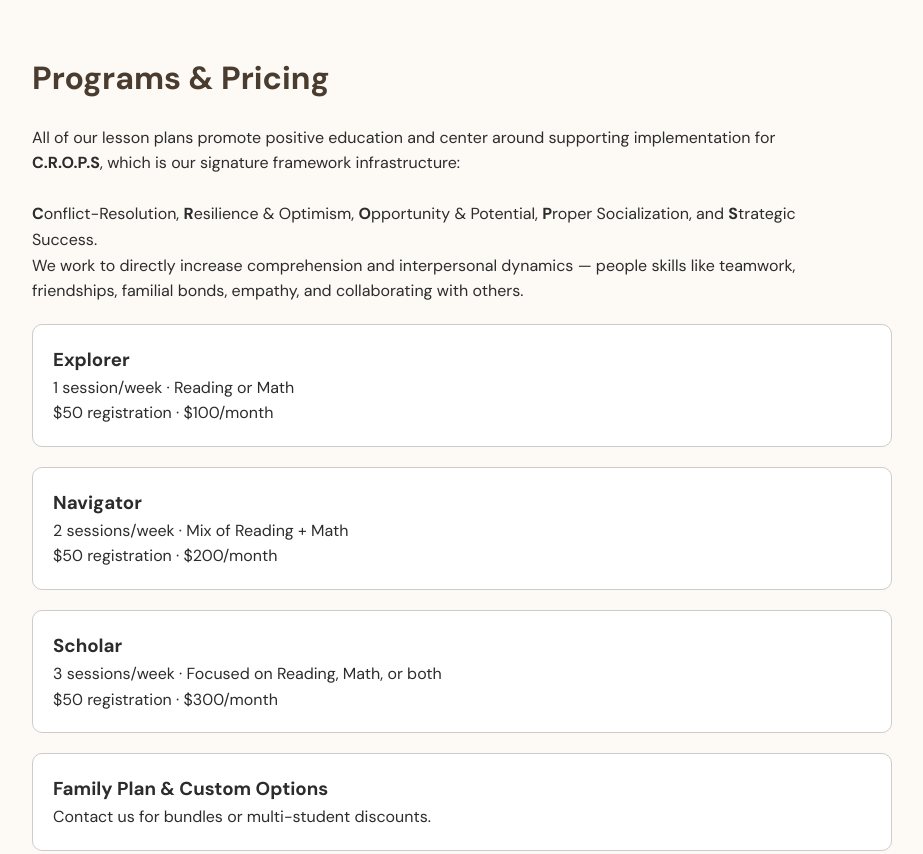
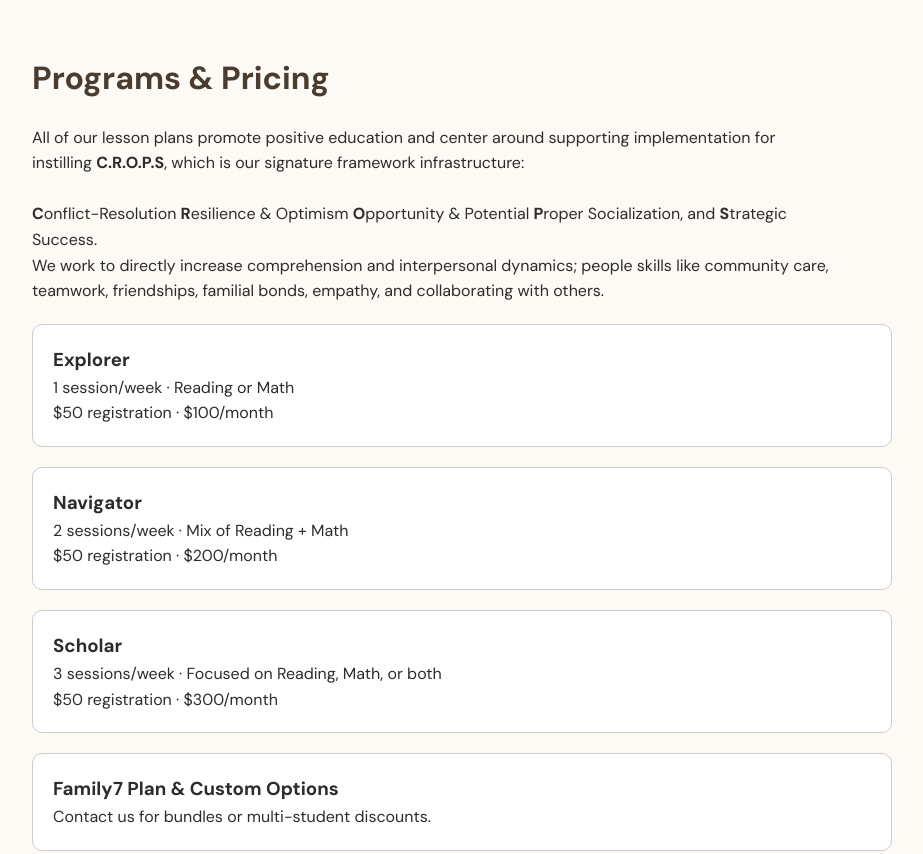
Before and after one commit to TrueHonestAcademics/TrueHonestAcademics.github.io, a plain HTML site: page index.html in a window 1280 px wide. Shown: the part 1380-2234 px from the top of the page, without its empty margins (178-1101 px from the left). Drawn offline with Linux system fonts and the light colour scheme.

Commit message:
Update index.html

```diff
--- a/index.html
+++ b/index.html
@@ -234,10 +234,14 @@ footer {
   </section>  <section id="programs">
     <h2 class="section-title">Programs & Pricing</h2>
     <p style="margin-bottom: 20px; max-width: 800px;">
-      All of our lesson plans promote positive education and center around supporting implementation for <strong>C.R.O.P.S</strong>, which is our signature framework infrastructure:
+      All of our lesson plans promote positive education and center around supporting implementation for instilling <strong>C.R.O.P.S</strong>, which is our signature framework infrastructure:
       <br><br>
-      <strong>C</strong>onflict-Resolution, <strong>R</strong>esilience & Optimism, <strong>O</strong>pportunity & Potential, <strong>P</strong>roper Socialization, and <strong>S</strong>trategic Success.<br>
-      We work to directly increase comprehension and interpersonal dynamics — people skills like teamwork, friendships, familial bonds, empathy, and collaborating with others.
+      <strong>C</strong>onflict-Resolution
+      <strong>R</strong>esilience & Optimism
+      <strong>O</strong>pportunity & Potential
+      <strong>P</strong>roper Socialization, and
+      <strong>S</strong>trategic Success.<br>
+      We work to directly increase comprehension and interpersonal dynamics; people skills like community care, teamwork, friendships, familial bonds, empathy, and collaborating with others.
     </p>
     <div class="packages">
       <div>
@@ -256,7 +260,7 @@ footer {
         <p>$50 registration · $300/month</p>
       </div>
       <div>
-        <h3>Family Plan & Custom Options</h3>
+        <h3>Family7 Plan & Custom Options</h3>
         <p>Contact us for bundles or multi-student discounts.</p>
       </div>
     </div>
```
